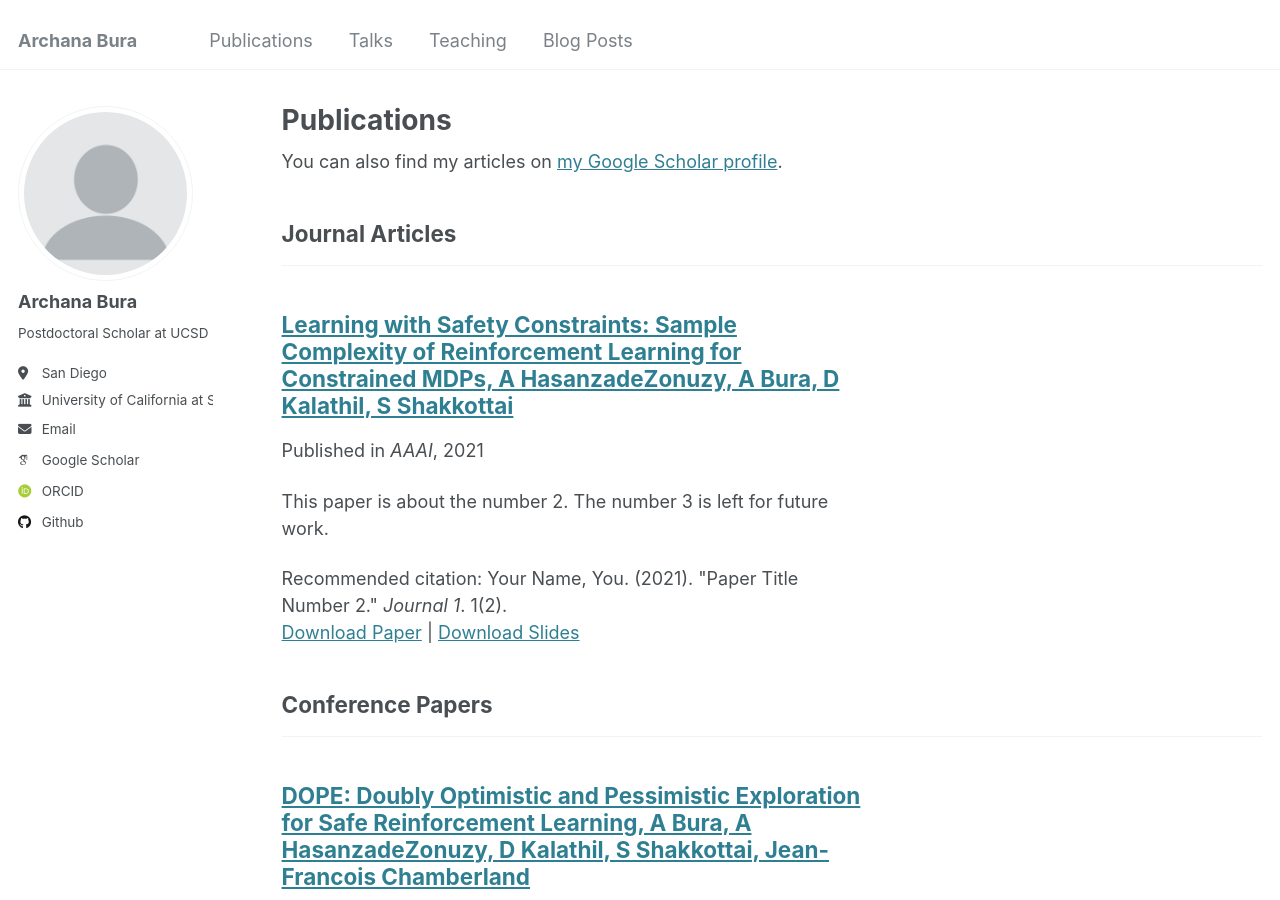
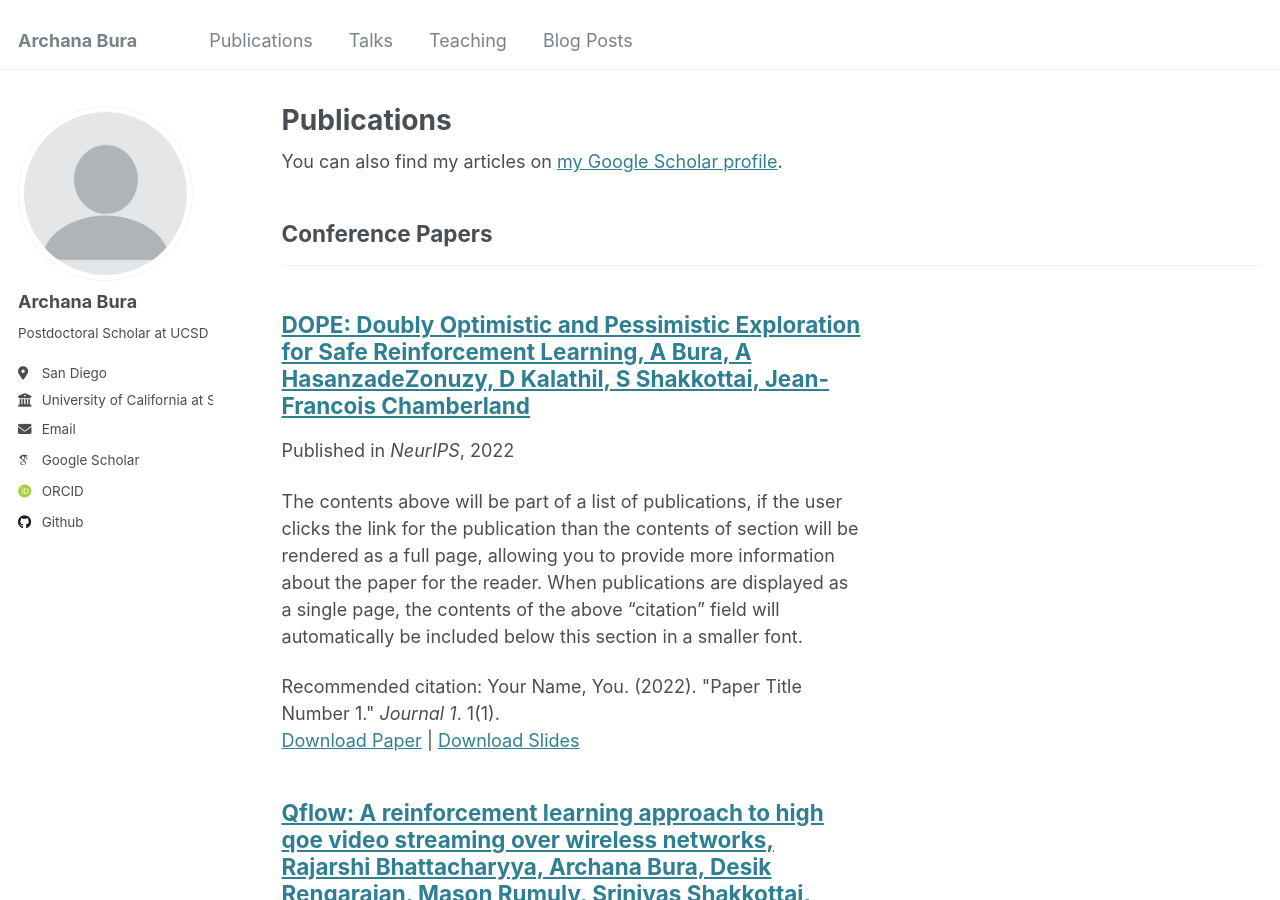
Before and after one commit to archanabura/archanabura.github.io, a Jekyll site: the page built from _pages/publications.html, in a window 1280 px wide and 900 px high. Built offline with Jekyll 4.4.1, drawn with Linux system fonts in a browser that asks for light colours; some web fonts are replaced.

Commit message:
Update and rename 2010-10-01-paper-title-number-2.md to LearningCMDPAAAI.md

```diff
--- a/_publications/2010-10-01-paper-title-number-2.md
+++ b/_publications/LearningCMDPAAAI.md
@@ -1,13 +1,13 @@
 ---
 title: "Learning with Safety Constraints: Sample Complexity of Reinforcement Learning for Constrained MDPs, A HasanzadeZonuzy, A Bura, D Kalathil, S Shakkottai"
 collection: publications
-category: manuscripts
-permalink: /publication/2021-10-01-paper-title-number-2
+category: Conferences
+permalink: /publication/LearningCMDPAAAI
 excerpt: 'This paper is about the number 2. The number 3 is left for future work.'
 date: 2021-10-01
 venue: 'AAAI'
-slidesurl: 'http://academicpages.github.io/files/slides2.pdf'
-paperurl: 'http://academicpages.github.io/files/paper2.pdf'
+slidesurl: 'http://archanabura.github.io/files/slides2.pdf'
+paperurl: 'http://archanabura.github.io/files/paper2.pdf'
 citation: 'Your Name, You. (2021). &quot;Paper Title Number 2.&quot; <i>Journal 1</i>. 1(2).'
 ---
 
```
